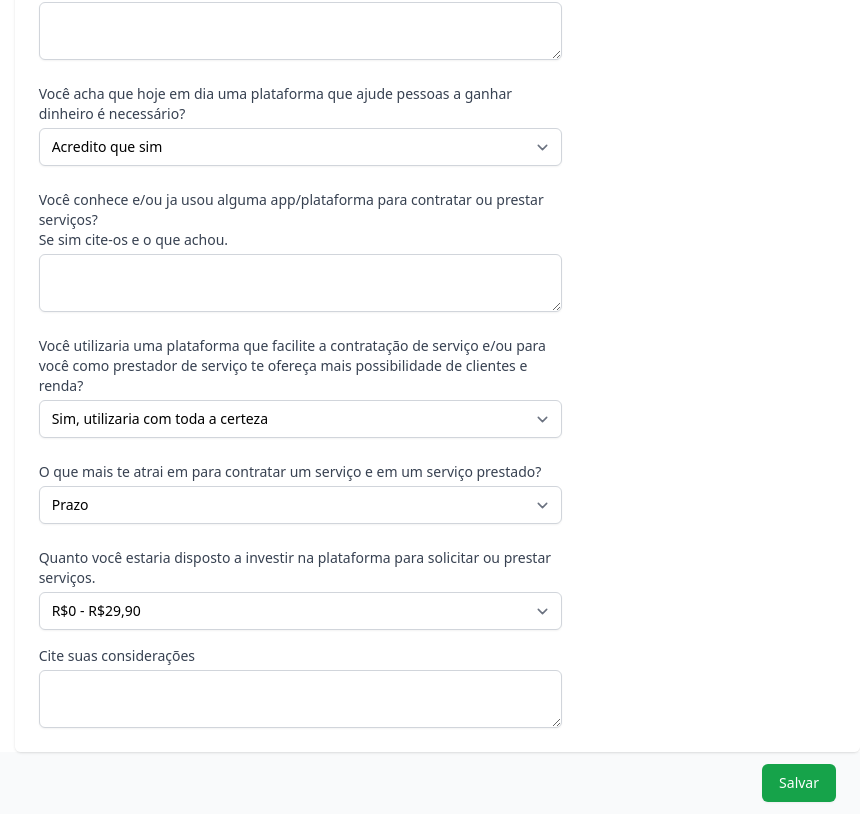
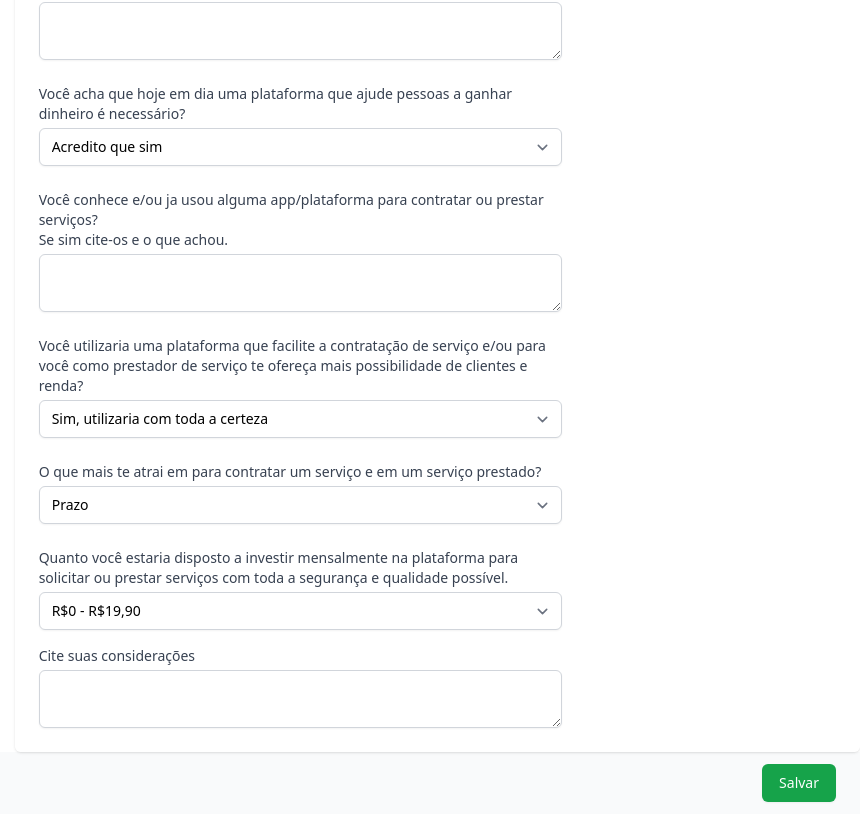
Before and after one commit to Nata07/mvp-toptrampo, a Next.js app: page / in a window 1280 px wide. Shown: the part 1036-1850 px from the top of the page, without its empty margins (420-1280 px from the left). Built offline with nearby package versions, Linux system fonts and the light colour scheme.

Commit message:
changed-price

```diff
--- a/src/pages/index.tsx
+++ b/src/pages/index.tsx
@@ -372,12 +372,13 @@ export default function Home() {
 
                     <div className="col-span-6 sm:col-span-4">
                       <label htmlFor="service-provided" className="block text-sm font-medium text-gray-700">
-                        Quanto você estaria disposto a investir na plataforma para solicitar ou prestar serviços.
+                        Quanto você estaria disposto a investir mensalmente na plataforma para solicitar ou prestar serviços com toda a segurança e qualidade possível.
                       </label>
                       <select required name="service-provided" id="service-provided" className="mt-1 block w-full py-2 px-3 border border-gray-300 bg-white rounded-md shadow-sm focus:outline-none focus:ring-green-500 focus:border-green-500 sm:text-sm">
-                        <option value="0-19.90">R$0 - R$29,90</option>
+                        <option value="0-19.90">R$0 - R$19,90</option>
                         <option value="20.00-39.90">R$20,00 - R$39,90</option>
                         <option value="40.00-69.90">R$40,00 - R$69,90</option>
+                        <option value="Mais de 70.00">Mais de R$70,00</option>
                         <option value="Nada">Nada</option>
                       </select>
 
```
